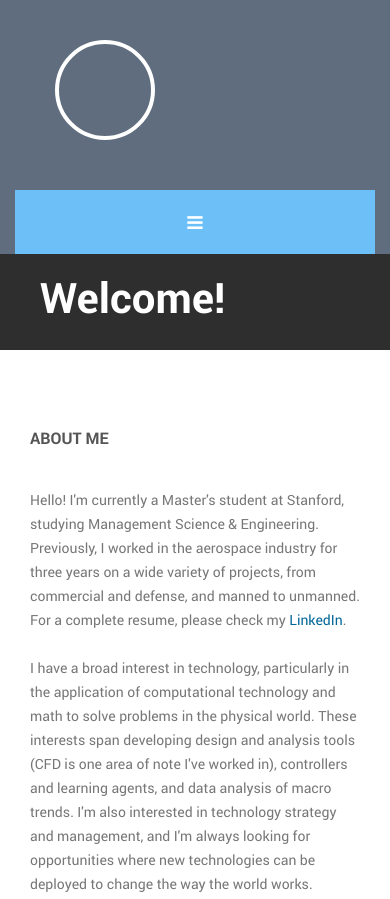
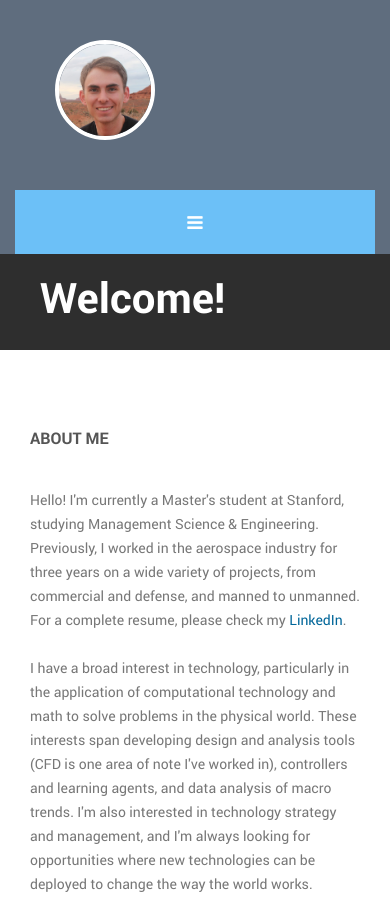
Before and after one commit to a-dallas/a-dallas.github.io, a plain HTML site: page index.html in a window 390 px wide. Shown: the top 899 px of the page. Drawn offline with Linux system fonts and the light colour scheme.

Commit message:
One last bug fix for mobile

```diff
--- a/index.html
+++ b/index.html
@@ -31,7 +31,7 @@
                     <div class="col-md-12">
                         <div class="top-section">
                             <div class="profile-image">
-                                <img src="img/Profile.jpg" alt="">
+                                <img src="img/Profile.jpeg" alt="">
                             </div>
                             <div class="profile-content">
                                 <h3 class="profile-title"></h3>
```
